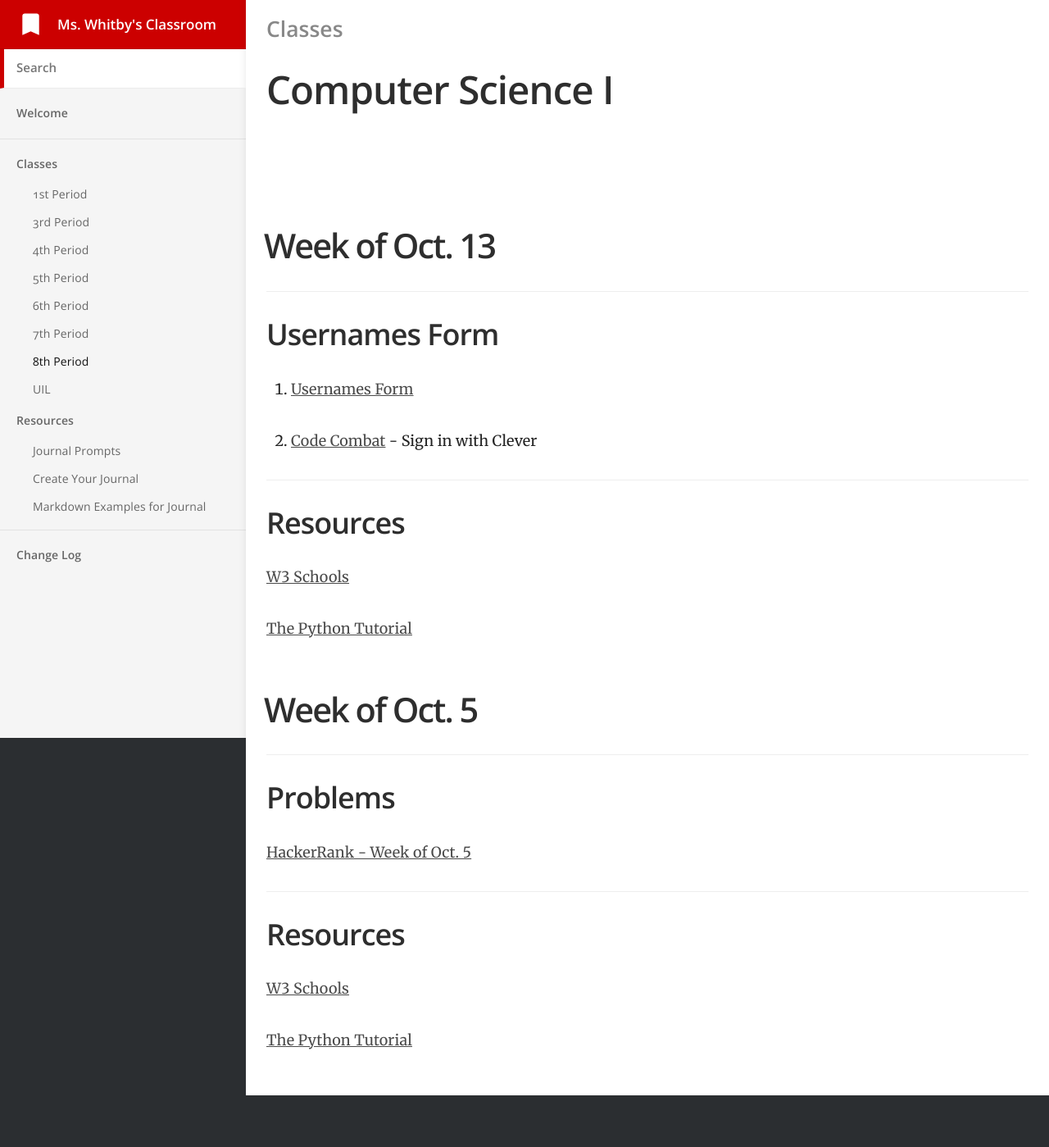
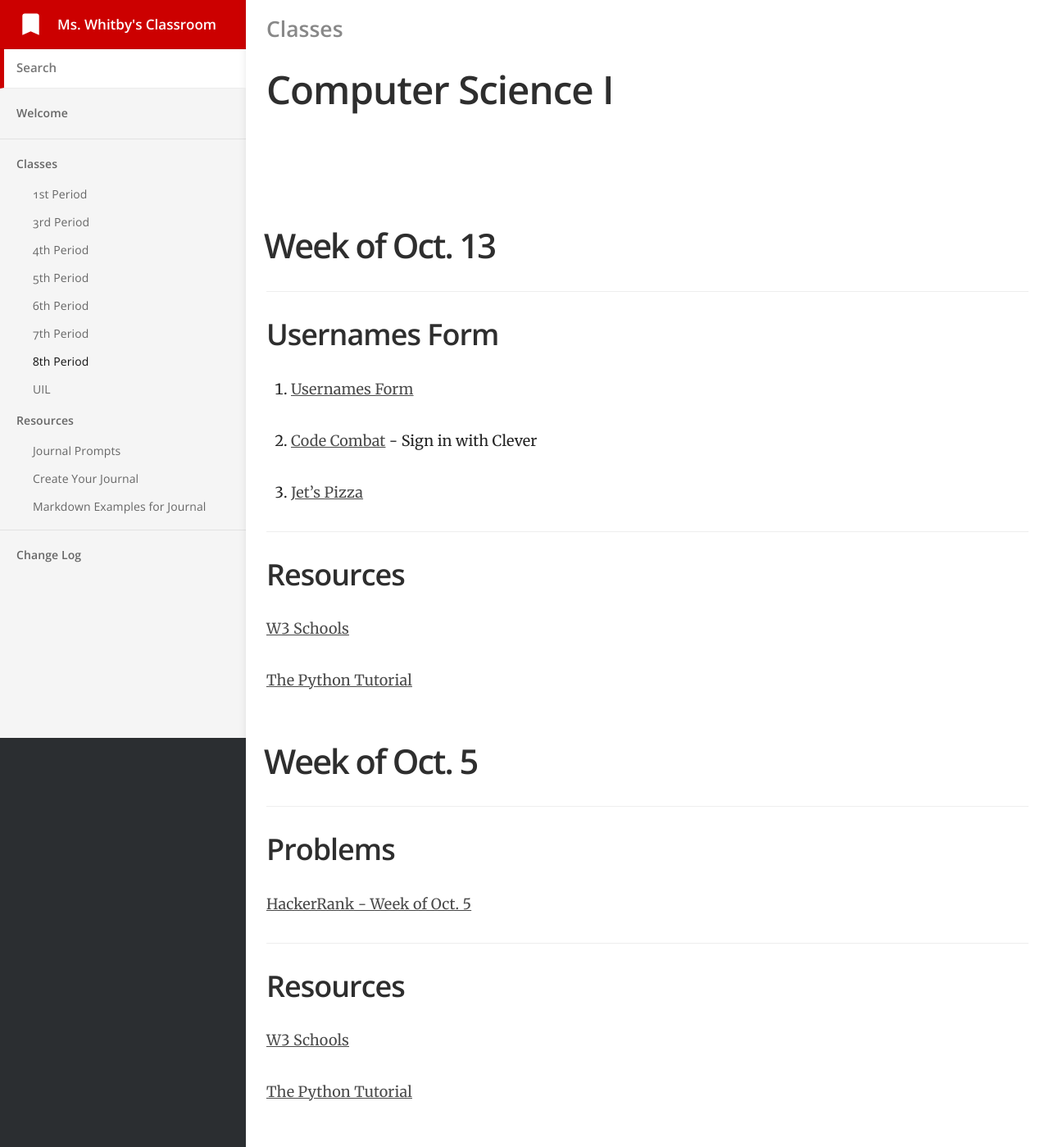
Before and after one commit to mswhitby/classroom, a Jekyll site: the page built from _docs/classes/8th.md, in a window 1280 px wide. Shown: the whole page at 82% size. Built offline with Jekyll 4.4.1, drawn with Linux system fonts in a browser that asks for light colours; before the commit the page ends 1336 px from its top, so only the background shows below that.

Commit message:
Updated lessons

```diff
--- a/_docs/classes/8th.md
+++ b/_docs/classes/8th.md
@@ -11,6 +11,9 @@ order: 7
 1. [Usernames Form](https://docs.google.com/forms/d/e/1FAIpQLScAVokUd7f1JLEXYjjRJyqP0OOizoZaGA04fvv-cdqtGM8E8g/viewform?usp=publish-editor)
 
 2. [Code Combat](https://codecombat.com/students?_cc=LastTopRain) - Sign in with Clever
+
+3. [Jet's Pizza](https://github.com/mswhitby/jets_pizza)
+
 
 ## Resources
 [W3 Schools](https://www.w3schools.com/python)
```
